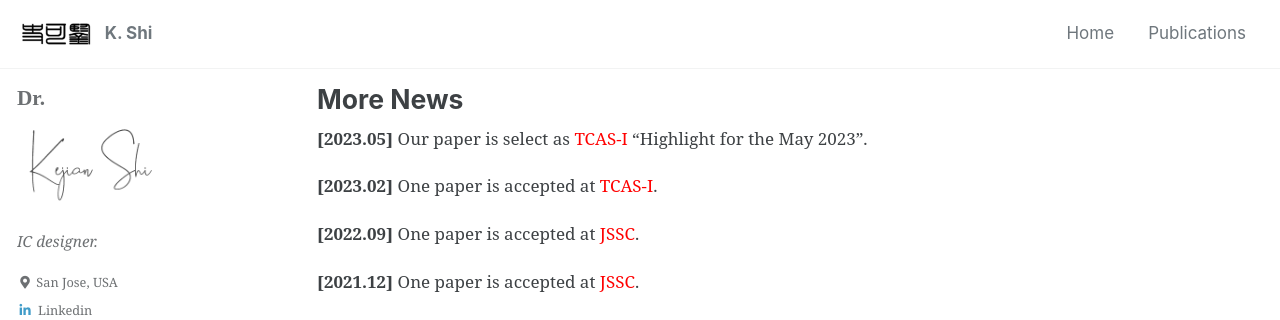
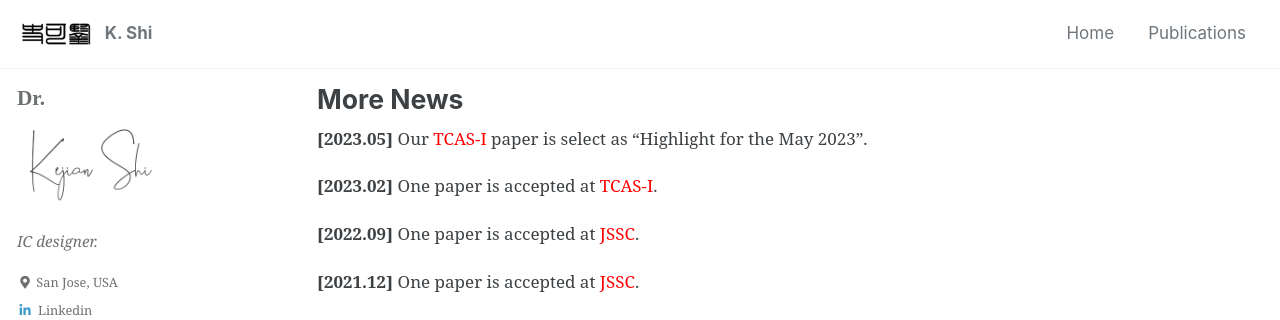
Before and after one commit to boythisdoor/boythisdoor.github.io, a Jekyll site: the page built from _pages/news.md, in a window 1280 px wide. Shown: the top 320 px of the page. Built offline with Jekyll 4.4.1, drawn with Linux system fonts in a browser that asks for light colours; cached includes are drawn as plain includes.

Commit message:
Update news.md

```diff
--- a/_pages/news.md
+++ b/_pages/news.md
@@ -7,7 +7,7 @@ modified: 5-28-2019
 comments: false
 ---
 
-**[2023.05]** Our paper is select as <span style="color:red">TCAS-I</span> "Highlight for the May 2023".
+**[2023.05]** Our <span style="color:red">TCAS-I</span> paper is select as "Highlight for the May 2023".
 
 **[2023.02]** One paper is accepted at <span style="color:red">TCAS-I</span>.
 
```
